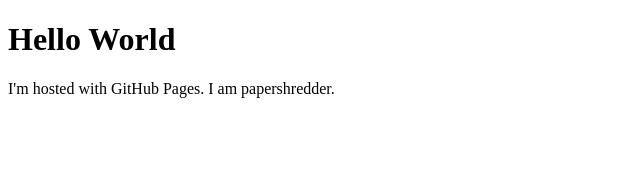
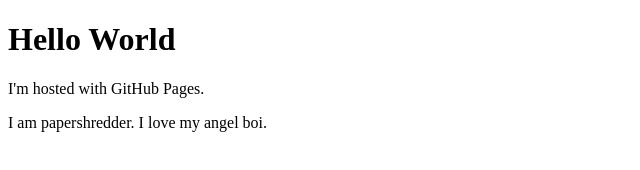
Before and after one commit to papershredder/papershredder.github.io, a plain HTML site: page index.html in a window 1280 px wide. Shown: the whole page, without its empty margins (0-640 px from the left). Drawn offline with Linux system fonts and the light colour scheme.

Commit message:
initial index 3

```diff
--- a/index.html
+++ b/index.html
@@ -2,6 +2,7 @@
 <html>
 <body>
 <h1>Hello World</h1>
-<p>I'm hosted with GitHub Pages. I am papershredder.</p>
+<p> I'm hosted with GitHub Pages. </p>
+<p> I am papershredder. I love my angel boi.</p>
 </body>
 </html>
```
